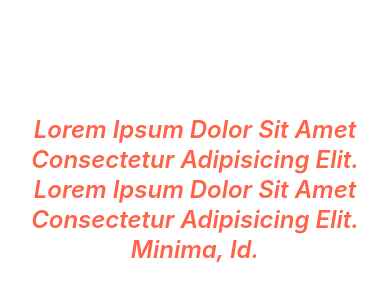
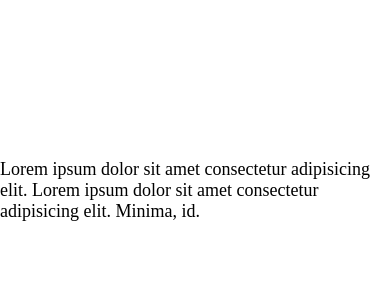
Before and after one commit to shrikantkalar023/learning-React-Native, a React Native app: screen / in a window 390 px wide. Shown: the part 232-532 px from the top of the page. Built offline with nearby package versions, Linux system fonts and the light colour scheme.

Commit message:
encapsulating styles

```diff
--- a/App.tsx
+++ b/App.tsx
@@ -1,4 +1,6 @@
-import { Text, View } from "react-native";
+import { View } from "react-native";
+
+import AppText from "./app/components/AppText";
 
 export default function App() {
   return (
@@ -9,21 +11,10 @@ export default function App() {
         alignItems: "center",
       }}
     >
-      <Text
-        style={{
-          fontSize: 24,
-          // fontFamily: "Roboto",
-          fontStyle: "italic",
-          fontWeight: "600",
-          color: "tomato",
-          textTransform: "capitalize",
-          textAlign: "center",
-          lineHeight: 30,
-        }}
-      >
+      <AppText>
         Lorem ipsum dolor sit amet consectetur adipisicing elit. Lorem ipsum
         dolor sit amet consectetur adipisicing elit. Minima, id.
-      </Text>
+      </AppText>
     </View>
   );
 }
--- /dev/null
+++ b/app/components/AppText.tsx
@@ -0,0 +1,19 @@
+import { ReactNode } from "react";
+import { Text, StyleSheet, Platform } from "react-native";
+
+interface Props {
+  children: ReactNode;
+}
+
+const AppText = ({ children }: Props) => {
+  return <Text style={styles.text}>{children}</Text>;
+};
+
+export default AppText;
+
+const styles = StyleSheet.create({
+  text: {
+    fontSize: 18,
+    fontFamily: Platform.OS === "android" ? "Roboto" : "Avenir",
+  },
+});
```
Also changed, not shown: 1 other file (tests, documents, lock files or other folders).
